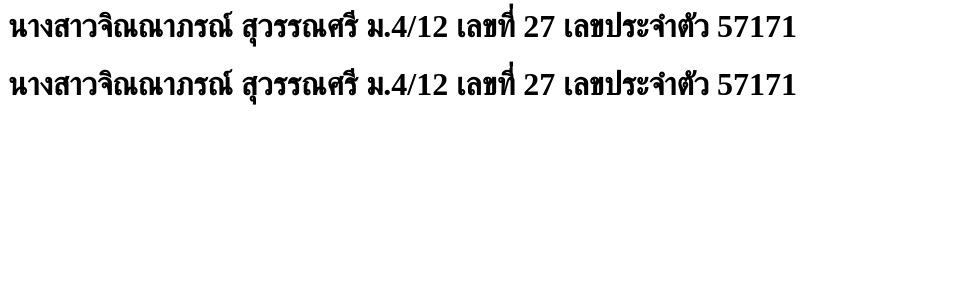
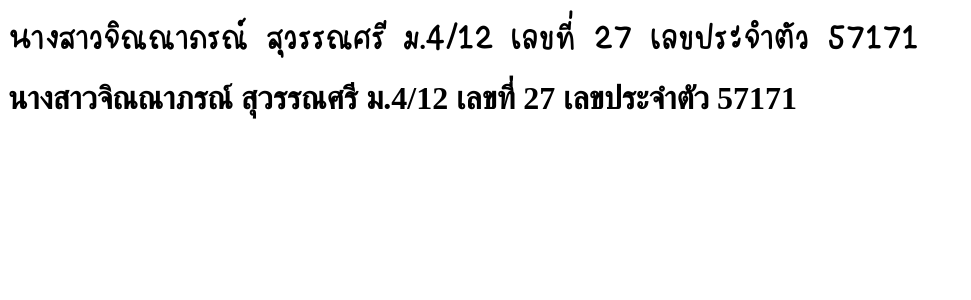
Before and after one commit to jinnapohn/classtyingkun, a PHP site: page /font.php in a window 1280 px wide. Shown: the top 300 px of the page, without its empty margins (0-971 px from the left). Run offline with PHP 8.4, Linux system fonts and the light colour scheme; some web fonts are replaced.

Commit message:
Update font.php

```diff
--- a/font.php
+++ b/font.php
@@ -4,7 +4,7 @@
     <style>
       @font-face{
         font-family: "MyFont1";
-        src: url("TA16BIT-Regular.ttf");
+        src: url("Doughnut.ttf");
       }
       @font-face{
         font-family: "MyFont2";
```
